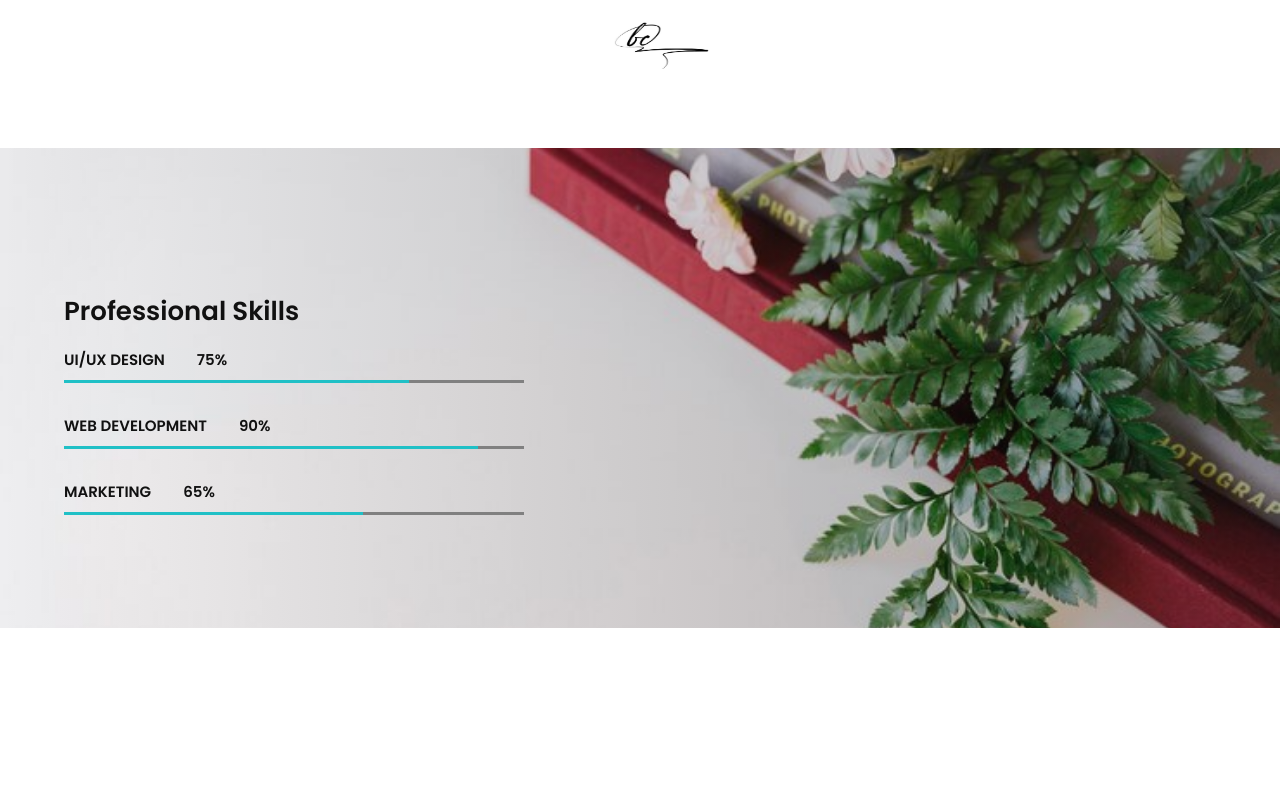
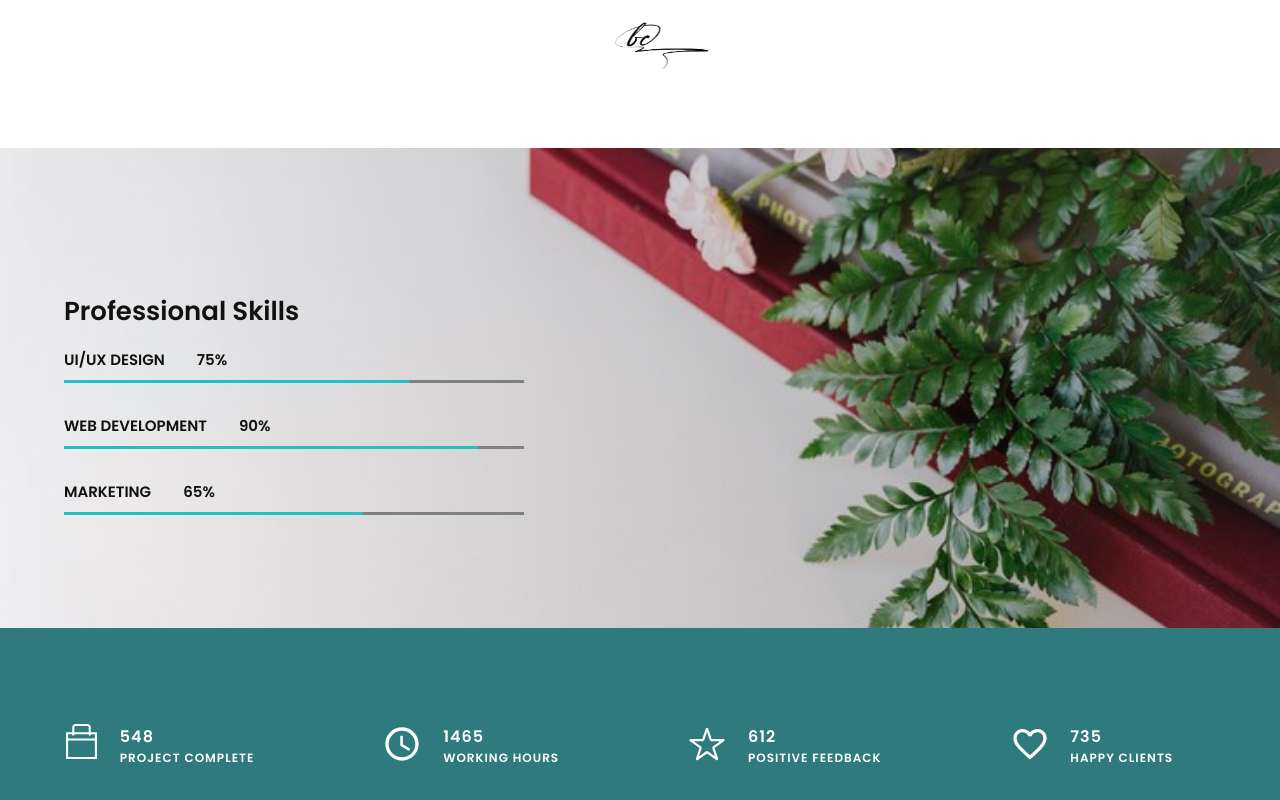
Before and after one commit to TamannaAfroz2666/Test, a React (Create React App) app: page / in a window 1280 px wide. Shown: the part 930-1730 px from the top of the page. Before the commit the page ends 1558 px from the top, so only its background shows below. Built offline with nearby package versions, Linux system fonts and the light colour scheme.

Commit message:
work section done

```diff
--- a/src/Layout/Main.js
+++ b/src/Layout/Main.js
@@ -2,6 +2,7 @@ import React from 'react';
 import './Main.css';
 import Header from './Header/Header';
 import About from '../components/About/About';
+import Work from '../components/Work/Work';
 
 const Main = () => {
     return (
@@ -10,6 +11,7 @@ const Main = () => {
                 <Header></Header>
                 <div className="aboutSec">
                     <About></About>
+                    <Work></Work>
                 </div>
             </div>
 
--- a/src/components/Work/Work.css
+++ b/src/components/Work/Work.css
@@ -0,0 +1,55 @@
+* {
+    margin: 0;
+    padding: 0;
+    box-sizing: border-box;
+}
+
+.workContainer {
+    height: 100%;
+    width: 100%;
+}
+
+.workSections {
+    height: 200px;
+    background-color: rgba(1, 92, 95, 0.815);
+}
+
+.workSubCon {
+    width: 90%;
+    margin: auto;
+}
+
+.elementsSection {
+    display: flex;
+    /* align-items: center; */
+    justify-items: center;
+    gap: 8rem;
+    /* justify-content: space-around; */
+    /* justify-content: space-between; */
+
+}
+
+.projectSec {
+    padding: 6rem 0 0 0;
+    display: flex;
+    gap: 1.3rem;
+}
+
+.projectInfo .countTitle {
+    font-size: 16px;
+    font-weight: 600;
+    color: #fff;
+    letter-spacing: 1px;
+
+}
+
+.projectInfo .NameTitle {
+    font-size: 12px;
+    font-weight: 600;
+    color: #fff;
+    letter-spacing: 1px;
+    text-transform: uppercase;
+    bottom: .3rem;
+    position: relative;
+
+}
--- a/src/components/Work/Work.js
+++ b/src/components/Work/Work.js
@@ -0,0 +1,60 @@
+import React from 'react';
+import './Work.css';
+import { TfiBag } from "react-icons/tfi";
+import { MdOutlineWatchLater } from "react-icons/md";
+import { IoIosStarOutline } from "react-icons/io";
+import { MdFavoriteBorder } from "react-icons/md";
+
+const Work = () => {
+    return (
+        <div className='workContainer'>
+            <div className="workSections">
+                <div className="workSubCon">
+                    <div className="elementsSection">
+                        <div className="projectSec">
+                            <div className="projectLogo">
+                                <TfiBag color='white' size={35} />
+                            </div>
+                            <div className="projectInfo">
+                                <h4 className='countTitle'>548</h4>
+                                <span className='NameTitle'>project complete</span>
+                            </div>
+                        </div>
+                        <div className="projectSec">
+                            <div className="projectLogo">
+                                <MdOutlineWatchLater color='white' size={40} />
+                            </div>
+                            <div className="projectInfo">
+                                <h4 className='countTitle'>1465</h4>
+                                <span className='NameTitle'>working hours</span>
+                            </div>
+                        </div>
+                        <div className="projectSec">
+                            <div className="projectLogo">
+                                <IoIosStarOutline color='white' size={40} />
+                            </div>
+                            <div className="projectInfo">
+                                <h4 className='countTitle'>612</h4>
+                                <span className='NameTitle'>positive feedback</span>
+                            </div>
+                        </div>
+                        <div className="projectSec">
+                            <div className="projectLogo">
+                                <MdFavoriteBorder color='white' size={40} />
+                            </div>
+                            <div className="projectInfo">
+                                <h4 className='countTitle'>735</h4>
+                                <span className='NameTitle'>happy clients</span>
+                            </div>
+                        </div>
+                    </div>
+
+                </div>
+
+            </div>
+
+        </div>
+    );
+};
+
+export default Work;
```
